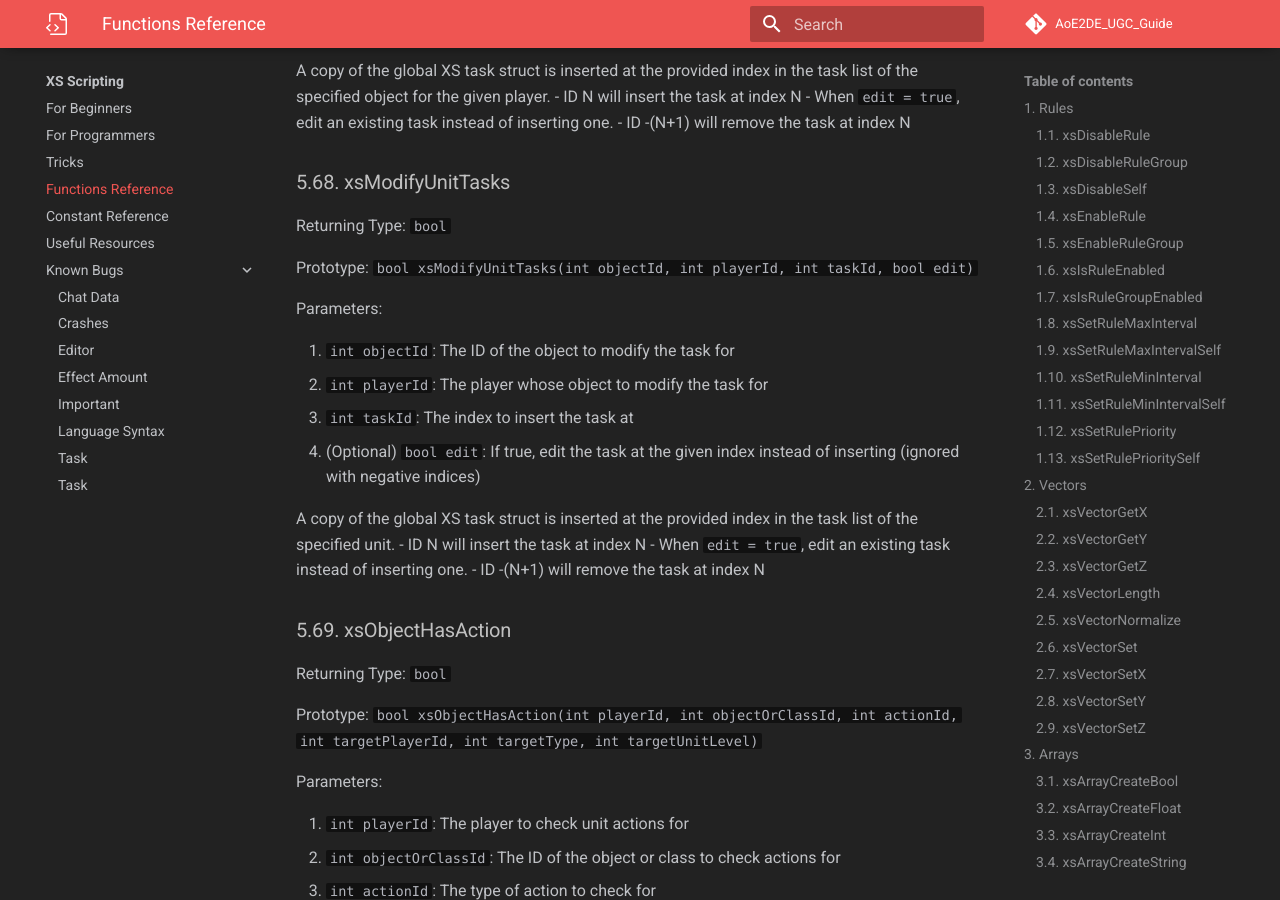
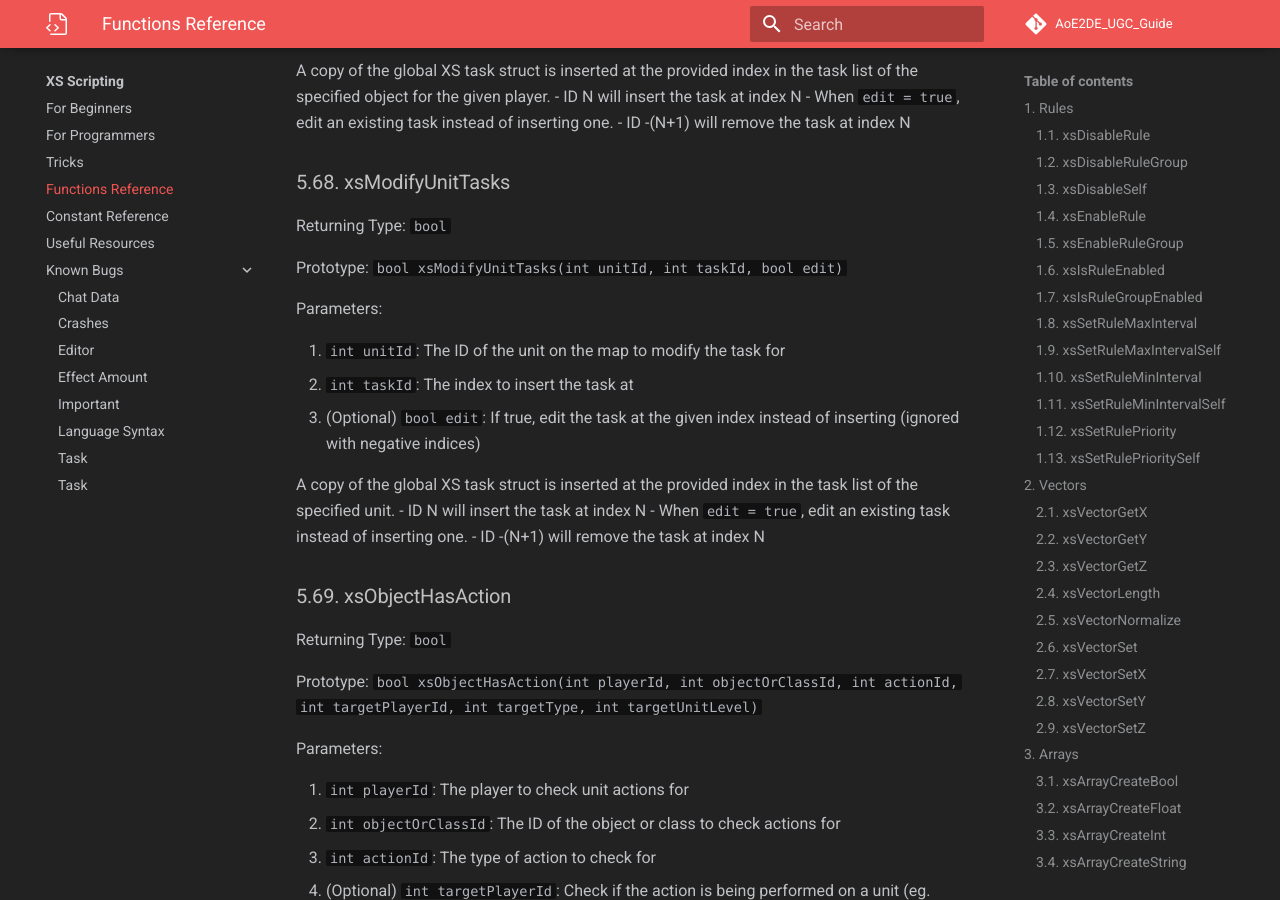
Before and after one commit to Divy1211/AoE2DE_UGC_Guide, an MkDocs documentation site: the page built from docs/general/xs/functions.md, in a window 1280 px wide and 900 px high, scrolled down 37534 px. Built offline with MkDocs 1.6.1 and Material for MkDocs 9.7.7, drawn with Linux system fonts in a browser that asks for light colours; some web fonts are replaced; comment, search, counter and statistics services are not loaded.

Commit message:
Fix xsModifyUnitTasks signature

```diff
--- a/docs/general/xs/functions.md
+++ b/docs/general/xs/functions.md
@@ -1574,14 +1574,13 @@
 
 Returning Type: `#!xs bool`
 
-Prototype: `#!xs bool xsModifyUnitTasks(int objectId, int playerId, int taskId, bool edit)`
-
-Parameters:
-
-1.  `#!xs int objectId`: The ID of the object to modify the task for
-2.  `#!xs int playerId`: The player whose object to modify the task for
-3.  `#!xs int taskId`: The index to insert the task at
-4. (Optional) `#!xs bool edit`: If true, edit the task at the given index instead of inserting (ignored with negative indices)
+Prototype: `#!xs bool xsModifyUnitTasks(int unitId, int taskId, bool edit)`
+
+Parameters:
+
+1.  `#!xs int unitId`: The ID of the unit on the map to modify the task for
+2.  `#!xs int taskId`: The index to insert the task at
+3. (Optional) `#!xs bool edit`: If true, edit the task at the given index instead of inserting (ignored with negative indices)
 
 A copy of the global XS task struct is inserted at the provided index in the task list of the specified unit.
     - ID N will insert the task at index N
```
Also changed, not shown: docs/general/xs/functions.json, 1 other file.
